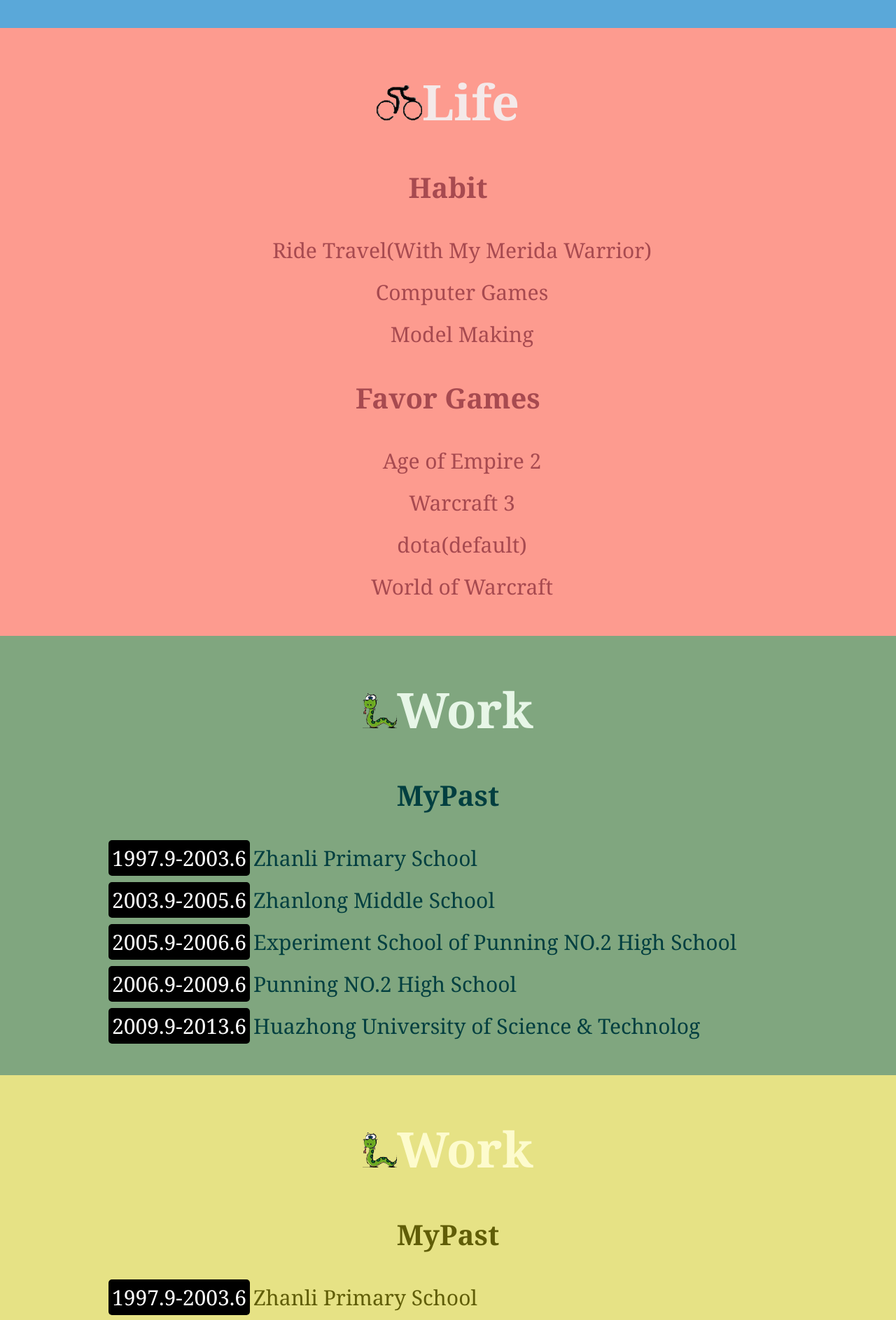
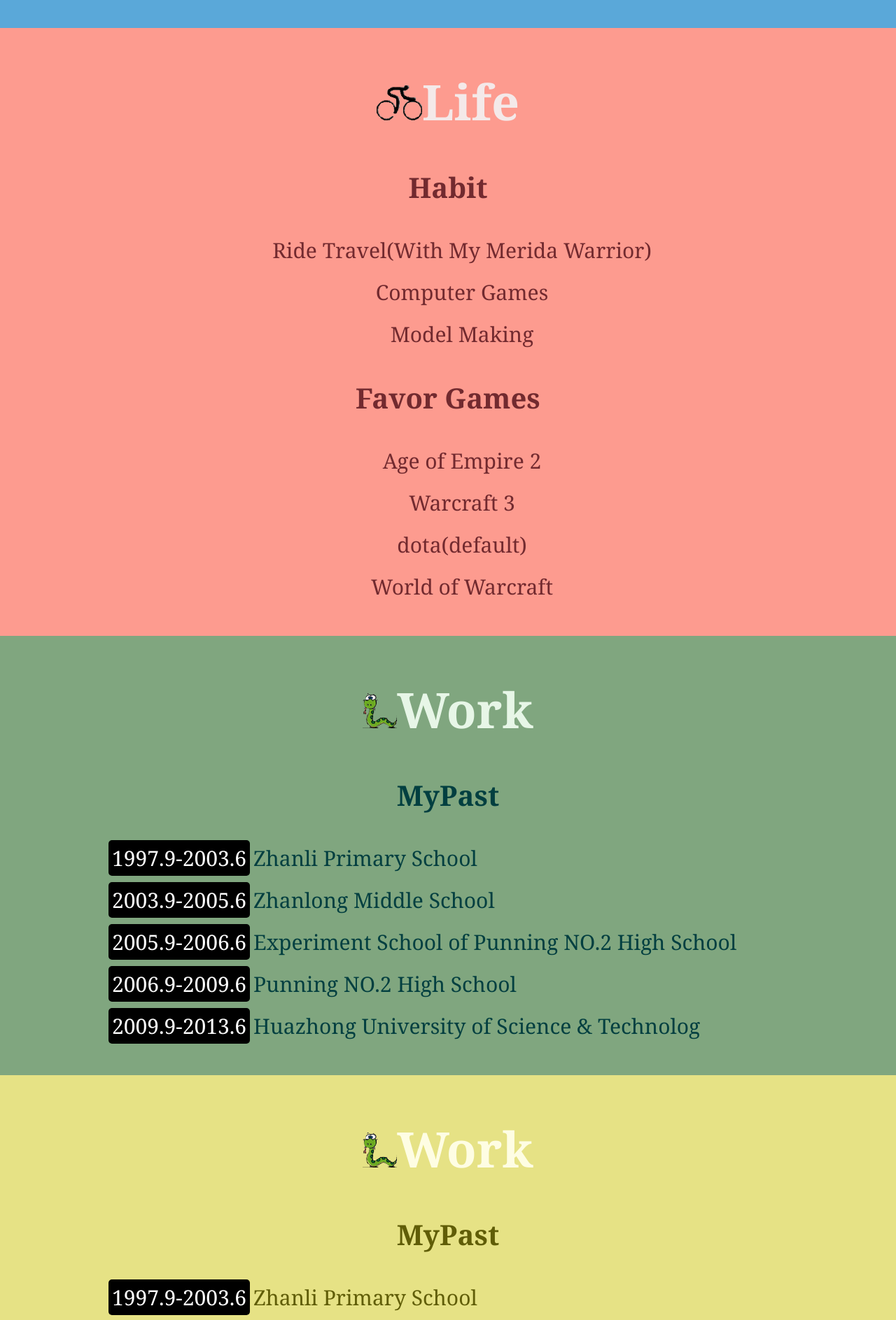
Before and after one commit to CodePeasant/formerblog, a Jekyll site: the page built from index.html, in a window 1280 px wide. Shown: the part 679-2566 px from the top of the page at 70% size. Built offline with Jekyll 4.4.1, drawn with Linux system fonts in a browser that asks for light colours; some web fonts are replaced.

Commit message:
edit the pink and yellow scheme

```diff
--- a/css/style.css
+++ b/css/style.css
@@ -95,7 +95,7 @@
  * dark-color:023f40
  */
 .pink{
-    color: #a74a50 ;
+    color: #722a2f ;
     background-color: #fd9b8f;
 }
 .pink h1{
@@ -112,7 +112,7 @@
     background-color: #e6e285;
 }
 .yellow h1{
-    color: #fdfbcd;
+    color: #fefde3;
 }
 /*purple
  * backgroud:80a67f
```
